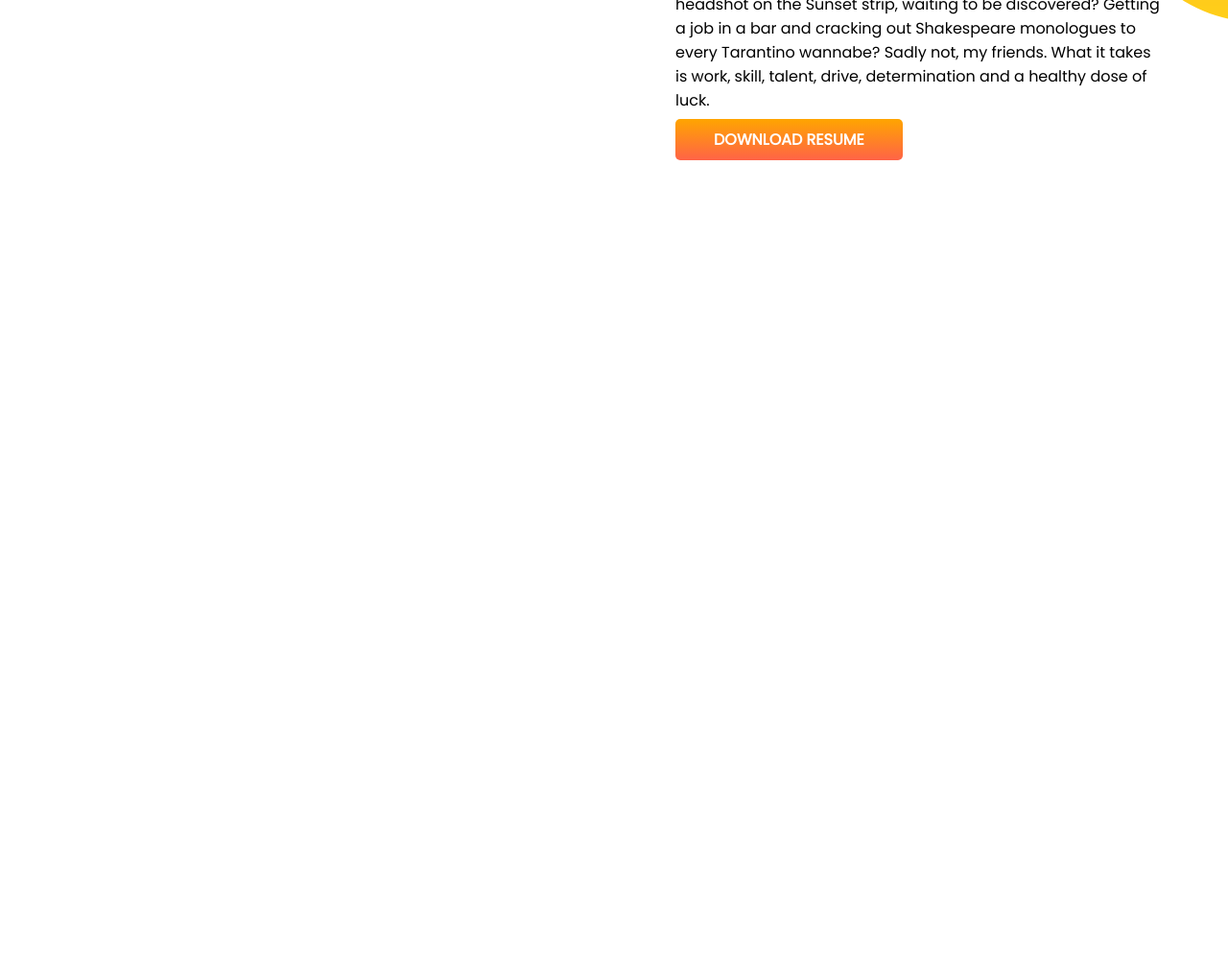
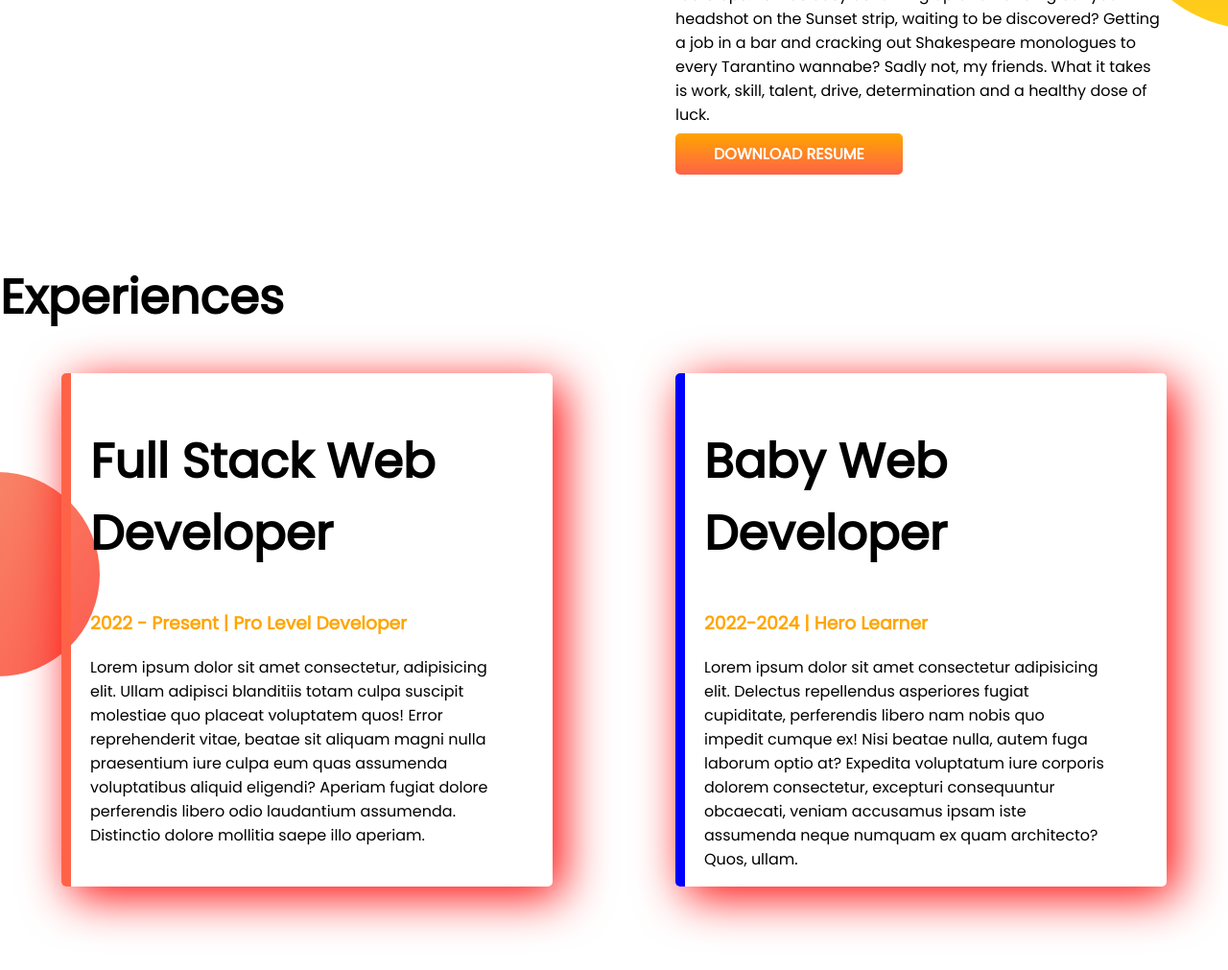
Before and after one commit to musfiqur172/developer-portfolio, a plain HTML site: page index.html in a window 1280 px wide. Shown: the part 985-1996 px from the top of the page at 96% size. Before the commit the page ends 1243 px from the top, so only its background shows below. Drawn offline with Linux system fonts and the light colour scheme.

Commit message:
experience added

```diff
--- a/css/style.css
+++ b/css/style.css
@@ -7,11 +7,15 @@ h1 {
     font-size: 50px;
 }
 
+h2 {
+    font-size: 30px;
+}
+
 .orange-color {
     color: orange;
 }
 
-section {
+.flexible-container {
     display: flex;
     margin-bottom: 100px;
 }
@@ -21,6 +25,7 @@ section {
     padding-left: 5%;
     padding-right: 5%;
     padding-top: 1%;
+
 }
 
 .half-width img {
@@ -46,3 +51,27 @@ section {
     background-repeat: no-repeat;
     background-position: right;
 }
+
+.experience-item {
+    width: 40%;
+    margin-left: 5%;
+    margin-right: 5%;
+    padding-left: 20px;
+    box-shadow: 10px 10px 50px red;
+    border-radius: 5px;
+
+}
+
+.experience-area {
+    background-image: url(../images/exp-bg.png);
+    background-repeat: no-repeat;
+    background-position: left;
+}
+
+#full-stack-developer {
+    border-left: 10px solid tomato;
+}
+
+#baby-web-developer {
+    border-left: 10px solid blue;
+}
--- a/index.html
+++ b/index.html
@@ -14,7 +14,7 @@
 </head>
 
 <body>
-    <section class="top-banner">
+    <section class="top-banner flexible-container">
         <div class="half-width">
             <h1>Welcome To</h1>
             <h1><span class="orange-color">Will Smith</span> World!!!</h1>
@@ -32,7 +32,7 @@
         </div>
     </section>
 
-    <section class="dream-big">
+    <section class="dream-big flexible-container">
 
         <div class="half-width">
             <img src="images/my-bg2.png" alt="">
@@ -58,6 +58,30 @@
 
     </section>
 
+    <section class="experience-area">
+        <h1>Experiences</h1>
+
+        <div class="flexible-container">
+            <div id="full-stack-developer" class="half-width experience-item">
+                <h1>Full Stack Web Developer</h1>
+                <h3 class="orange-color">2022 - Present | Pro Level Developer</h3>
+                <p>Lorem ipsum dolor sit amet consectetur, adipisicing elit. Ullam adipisci blanditiis totam culpa
+                    suscipit
+                    molestiae quo placeat voluptatem quos! Error reprehenderit vitae, beatae sit aliquam magni nulla
+                    praesentium iure culpa eum quas assumenda voluptatibus aliquid eligendi? Aperiam fugiat dolore
+                    perferendis libero odio laudantium assumenda. Distinctio dolore mollitia saepe illo aperiam.</p>
+            </div>
+            <div id="baby-web-developer" class="half-width experience-item">
+                <h1>Baby Web Developer</h1>
+                <h3 class="orange-color">2022-2024 | Hero Learner</h3>
+                <p>Lorem ipsum dolor sit amet consectetur adipisicing elit. Delectus repellendus asperiores fugiat
+                    cupiditate, perferendis libero nam nobis quo impedit cumque ex! Nisi beatae nulla, autem fuga
+                    laborum
+                    optio at? Expedita voluptatum iure corporis dolorem consectetur, excepturi consequuntur obcaecati,
+                    veniam accusamus ipsam iste assumenda neque numquam ex quam architecto? Quos, ullam.</p>
+            </div>
+        </div>
+    </section>
 
 </body>
 
```
